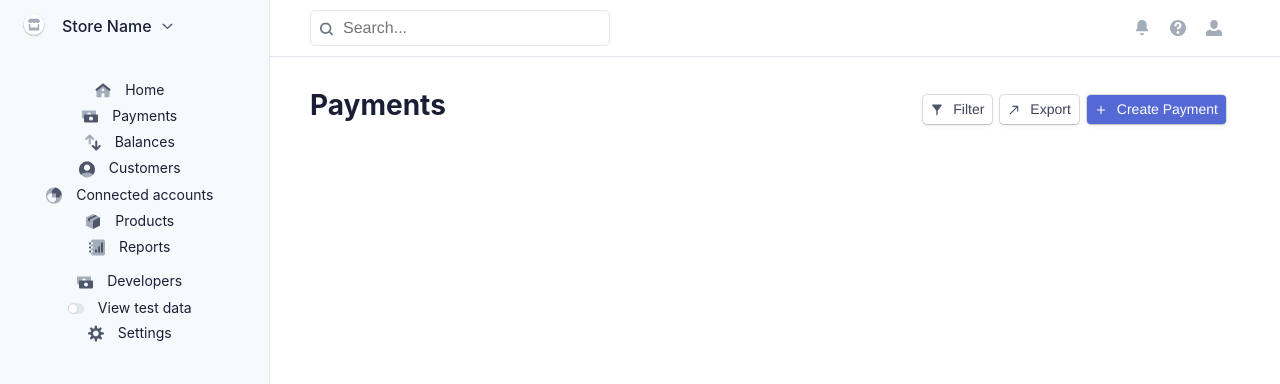
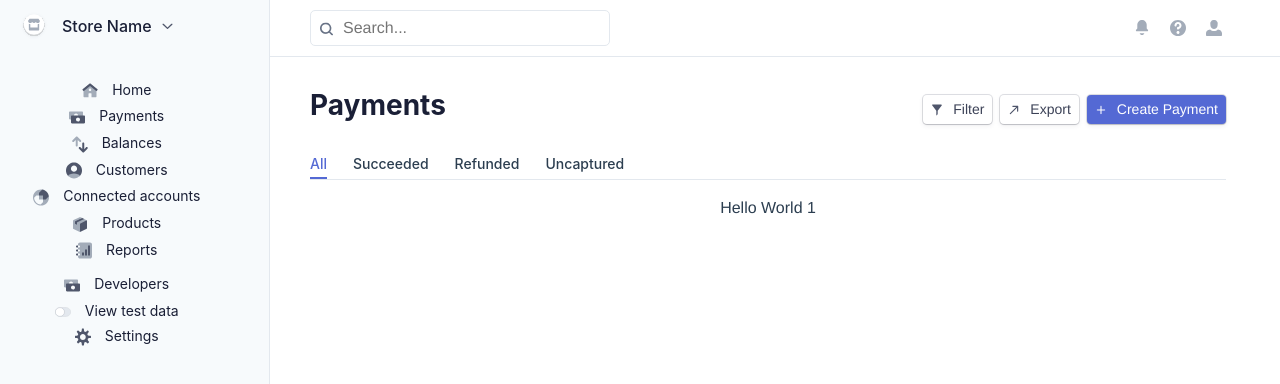
Before and after one commit to aagbotemi/fidia-task, a Vue app: page /dashboard in a window 1280 px wide. Shown: the top 384 px of the page. Built offline with nearby package versions, Linux system fonts and the light colour scheme.

Commit message:
dashboard tabs added

```diff
--- /dev/null
+++ b/src/components/Tab/Tab.vue
@@ -0,0 +1,19 @@
+<template lang="html">
+    <div v-show='isActive'>
+        <slot></slot>
+    </div>
+</template>
+
+<script>
+export default {
+    props: {
+        title: {
+            type: String,
+            default: 'Tab'
+        }
+    },
+    data: () => ({
+        isActive: true
+    })
+}
+</script>
--- /dev/null
+++ b/src/components/Tab/Tabs.vue
@@ -0,0 +1,65 @@
+<template lang="html">
+    <div>
+        <ul class='tabs__header d-flex'>
+            <li
+                v-for='(tab, index) in tabs'
+                :key='tab.title'
+                @click='selectTab(index)'
+                :class='{"tabs__selected": (index == selectedIndex)}'>
+                    {{ tab.title }}
+            </li>
+        </ul>
+        <slot></slot>
+    </div>
+</template>
+
+<script>
+export default {
+    data () {
+        return {
+        selectedIndex: 0, // the index of the selected tab,
+        tabs: [],        // all of the tabs
+        }
+    },
+    created () {
+        this.tabs = this.$children
+    },
+    mounted () {
+        this.selectTab(0)
+    },
+    methods: {
+        selectTab (i) {
+        this.selectedIndex = i
+
+        // loop over all the tabs
+        this.tabs.forEach((tab, index) => {
+            tab.isActive = (index === i)
+        })
+        }
+    }
+}
+</script>
+
+<style lang="scss">
+.tabs__header {
+    list-style: none;
+    padding-left: 0;
+    border-bottom: 1px solid #E3E8EE;
+}
+
+ul > .tabs__selected {
+    color: #5469D4;;
+    border-bottom: 2px solid #5469D4;;
+}
+
+ul li {
+    font-family: SF Pro Text;
+    font-size: 14px;
+    font-style: normal;
+    font-weight: 500;
+    line-height: 27px;
+    letter-spacing: 0em;
+    margin-right: 26px;
+    cursor: pointer;
+}
+</style>
--- a/src/views/Dashboard.vue
+++ b/src/views/Dashboard.vue
@@ -37,6 +37,15 @@
         </div>
       </div>
 
+      <div>
+        <tabs>
+          <tab title="All">Hello World 1</tab>
+          <tab title="Succeeded">Hello World 2</tab>
+          <tab title="Refunded">Hello World 3</tab>
+          <tab title="Uncaptured">Hello World 4</tab>
+        </tabs>
+      </div>
+
 
 
 
@@ -50,12 +59,16 @@
 // @ is an alias to /src
 import Sidebar from '../components/Navigation/Sidebar.vue'
 import NavBar from '../components/Navigation/NavBar.vue'
+import Tab from '../components/Tab/Tab.vue'
+import Tabs from '../components/Tab/Tabs.vue'
 
 export default {
   name: 'Home',
   components: {
     Sidebar,
-    NavBar
+    NavBar,
+    Tab,
+    Tabs,
 
   }
 }
```
Also changed, not shown: 1 other file (tests, documents, lock files or other folders).
